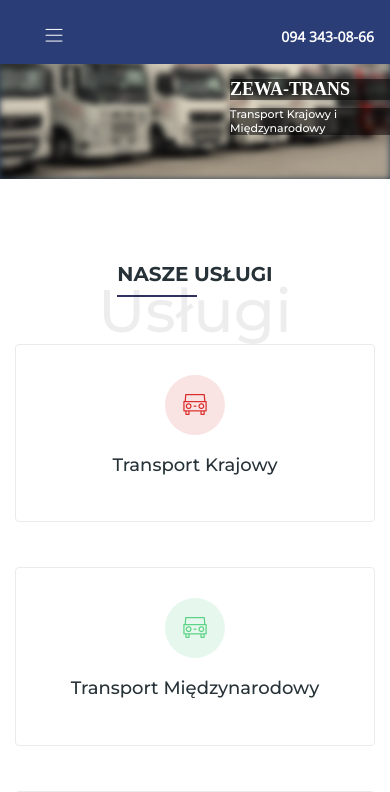
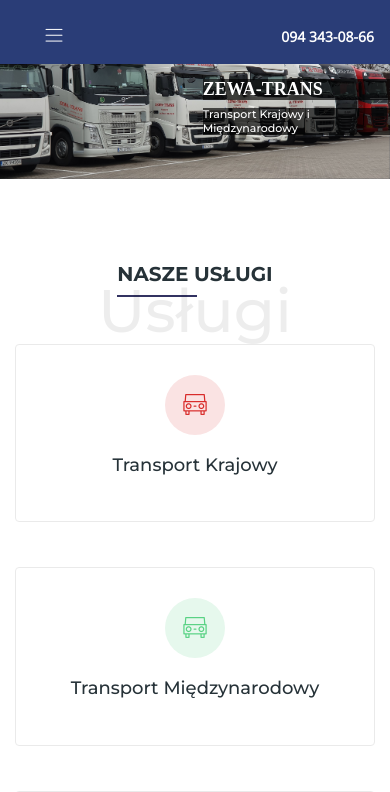
Before and after one commit to marcindopart/zewa, a plain HTML site: page index.html in a window 390 px wide. Shown: the top 792 px of the page. Drawn offline with nearby package versions, Linux system fonts and the light colour scheme; files whose address does not match are found by name.

Commit message:
update #2

```diff
--- a/css/main.css
+++ b/css/main.css
@@ -14,12 +14,8 @@ body {
   overflow-x: hidden;
 }
 
-.carousel-item.active img {
-  filter: blur(3px) sepia(0.3);
-}
-
 .header-bg {
-  background: rgba(0,0,0,0.5);
+  background: rgba(0,0,0,0.65);
 }
 
 @font-face {
@@ -524,6 +520,11 @@ button:focus {
     color: #fff !important;
     font-weight: 700;
   }
+
+  .carousel-caption h2,
+  .carousel-caption h4 {
+    padding: 0 !important;
+  }
 }
 
 @media only screen and (max-width: 640px) {
@@ -1773,9 +1774,9 @@ button:focus {
 }
 
 #carousel-area .carousel-item .carousel-caption {
-  top: 40%;
+  top: 47%;
   right: 0%;
-  left: 59%;
+  left: 52%;
   text-shadow: none;
   padding-top: 0;
   padding-bottom: 0;
@@ -1792,6 +1793,7 @@ button:focus {
   font-size: 100px;
   font-weight: 700;
   color: #fff;
+  padding: 20px;
 }
 
 #carousel-area .carousel-item .carousel-caption h4 {
@@ -1799,6 +1801,7 @@ button:focus {
   font-size: 32px;
   font-weight: 500;
   margin-bottom: 30px;
+  padding: 20px;
 }
 
 #carousel-area .carousel-control {
--- a/index.html
+++ b/index.html
@@ -140,7 +140,7 @@
               <div class="featured-content">
                 <div class="icon-o"><i class="lni-bookmark"></i></div>
                 <h4>Doświadczenie</h4>
-                <p>Firma Transportowo-Spedycyjna ZEWA - TRANS  istnieje na rynku od 1989 roku. Dzięki zdobytemu doświadczeniu oferujemy swoim klientom kompleksowe usługi oraz pewny i terminowy przewóz towarów.</p>
+                <p>Firma Transportowo-Spedycyjna ZEWA - TRANS  istnieje na rynku od 1988 roku. Dzięki zdobytemu doświadczeniu oferujemy swoim klientom kompleksowe usługi oraz pewny i terminowy przewóz towarów.</p>
               </div>
             </div>
           </div>
```
